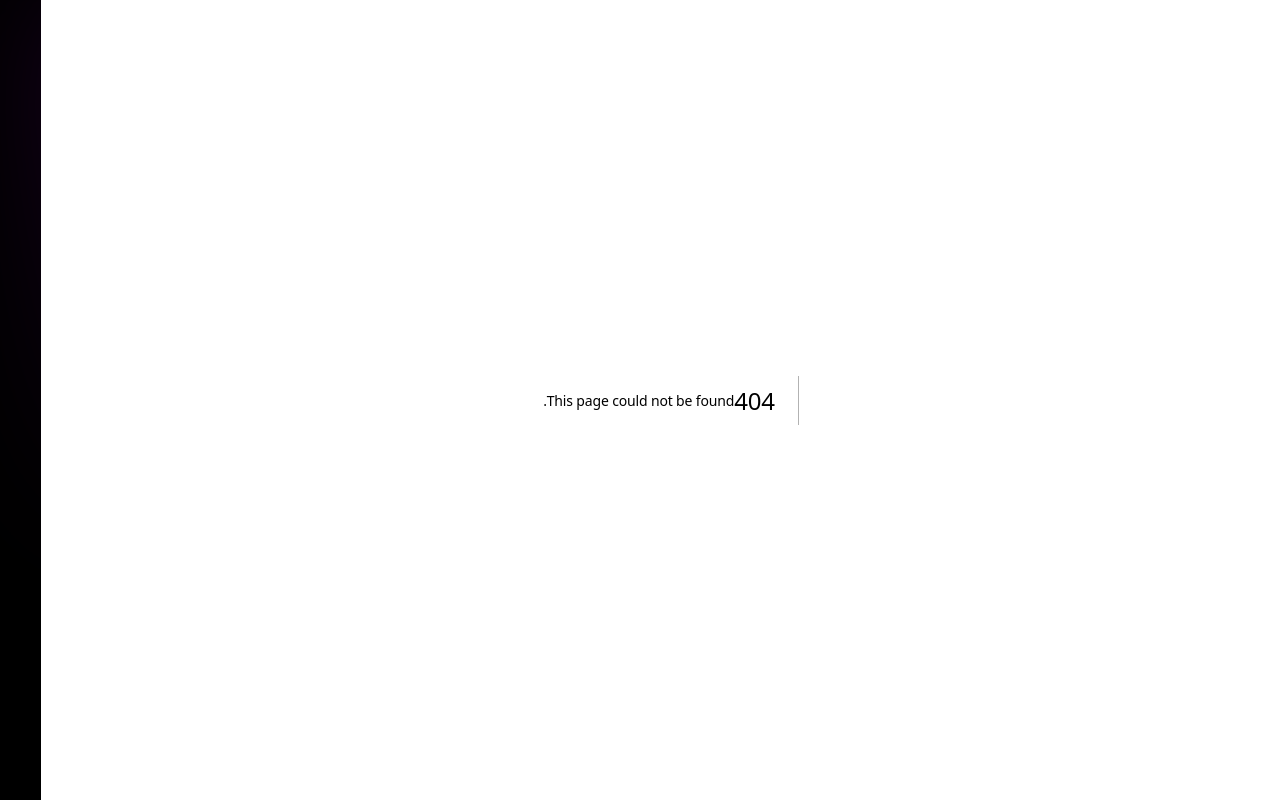
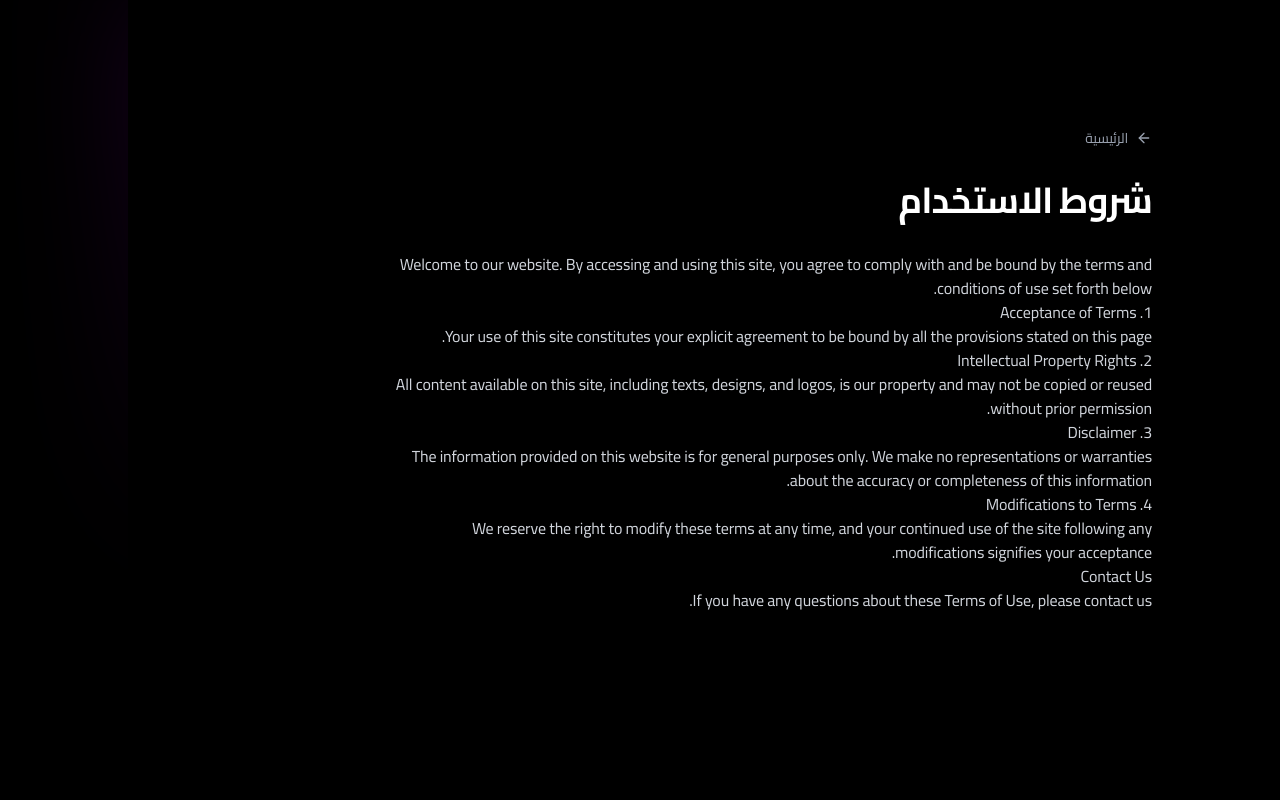
Before and after one commit to mostafa3sliaa/mostafa3slia.com, a Next.js app: page /terms-of-use in a window 1280 px wide. Before the commit this address had no page. Built offline with nearby package versions, Linux system fonts and the light colour scheme.

Commit message:
feat: enhance security headers and add legal pages

```diff
--- /dev/null
+++ b/app/privacy-policy/page.tsx
@@ -0,0 +1,70 @@
+"use client";
+
+import { useLanguage } from "@/contexts/LanguageContext";
+import Link from "next/link";
+import { FiArrowRight, FiArrowLeft } from "react-icons/fi";
+
+export default function PrivacyPolicy() {
+  const { lang, t } = useLanguage();
+  const isRtl = lang === "ar";
+  const Arrow = isRtl ? FiArrowRight : FiArrowLeft;
+
+  return (
+    <main className="min-h-screen py-24 sm:py-32 section-shell">
+      <div className="max-w-3xl mx-auto space-y-8">
+        <Link
+          href="/"
+          className="inline-flex items-center gap-2 text-sm text-gray-400 hover:text-white transition"
+        >
+          <Arrow className="size-4" />
+          {t("nav.home")}
+        </Link>
+        <h1 className="text-3xl font-bold tracking-tight text-white sm:text-4xl">
+          {t("footer.privacyPolicy")}
+        </h1>
+        <div className="prose prose-invert max-w-none text-gray-300">
+          <p>
+            {isRtl
+              ? "توضح سياسة الخصوصية هذه كيف نقوم بجمع واستخدام وحماية بياناتك الشخصية عند زيارتك لموقعنا."
+              : "This Privacy Policy explains how we collect, use, and protect your personal data when you visit our website."}
+          </p>
+
+          <h2>{isRtl ? "1. جمع المعلومات" : "1. Information Collection"}</h2>
+          <p>
+            {isRtl
+              ? "قد نقوم بجمع معلومات شخصية مثل الاسم، والبريد الإلكتروني، وغيرها من التفاصيل عندما تتواصل معنا عبر النماذج المتوفرة بالموقع."
+              : "We may collect personal information such as your name, email address, and other details when you contact us through the forms provided on the site."}
+          </p>
+
+          <h2>{isRtl ? "2. استخدام المعلومات" : "2. Use of Information"}</h2>
+          <p>
+            {isRtl
+              ? "نستخدم المعلومات التي نجمعها لفهم احتياجاتك، ولتقديم خدمة أفضل لك، بالإضافة إلى تحسين تجربة المستخدم على موقعنا."
+              : "We use the information we collect to understand your needs, provide you with better service, and improve the user experience on our website."}
+          </p>
+
+          <h2>{isRtl ? "3. حماية البيانات" : "3. Data Protection"}</h2>
+          <p>
+            {isRtl
+              ? "نحن ملتزمون بضمان أمان معلوماتك، ونستخدم الإجراءات التقنية والإدارية المناسبة لحمايتها من الوصول غير المصرح به."
+              : "We are committed to ensuring that your information is secure and we use suitable technical and administrative measures to protect it from unauthorized access."}
+          </p>
+
+          <h2>{isRtl ? "4. ملفات تعريف الارتباط (Cookies)" : "4. Cookies"}</h2>
+          <p>
+            {isRtl
+              ? "قد يستخدم موقعنا ملفات تعريف الارتباط لتحسين تجربتك. يمكنك تعطيل هذه الملفات من إعدادات المتصفح الخاص بك."
+              : "Our website may use cookies to enhance your experience. You can disable these files from your browser settings."}
+          </p>
+
+          <h2>{isRtl ? "تواصل معنا" : "Contact Us"}</h2>
+          <p>
+            {isRtl
+              ? "إذا كانت لديك أي أسئلة حول سياسة الخصوصية هذه، يُرجى التواصل معنا."
+              : "If you have any questions about this Privacy Policy, please contact us."}
+          </p>
+        </div>
+      </div>
+    </main>
+  );
+}
--- /dev/null
+++ b/app/terms-of-use/page.tsx
@@ -0,0 +1,70 @@
+"use client";
+
+import { useLanguage } from "@/contexts/LanguageContext";
+import Link from "next/link";
+import { FiArrowRight, FiArrowLeft } from "react-icons/fi";
+
+export default function TermsOfUse() {
+  const { lang, t } = useLanguage();
+  const isRtl = lang === "ar";
+  const Arrow = isRtl ? FiArrowRight : FiArrowLeft;
+
+  return (
+    <main className="min-h-screen py-24 sm:py-32 section-shell">
+      <div className="max-w-3xl mx-auto space-y-8">
+        <Link
+          href="/"
+          className="inline-flex items-center gap-2 text-sm text-gray-400 hover:text-white transition"
+        >
+          <Arrow className="size-4" />
+          {t("nav.home")}
+        </Link>
+        <h1 className="text-3xl font-bold tracking-tight text-white sm:text-4xl">
+          {t("footer.termsOfUse")}
+        </h1>
+        <div className="prose prose-invert max-w-none text-gray-300">
+          <p>
+            {isRtl
+              ? "مرحباً بك في موقعنا. من خلال الوصول إلى هذا الموقع واستخدامه، فإنك توافق على الالتزام بشروط وأحكام الاستخدام الموضحة أدناه."
+              : "Welcome to our website. By accessing and using this site, you agree to comply with and be bound by the terms and conditions of use set forth below."}
+          </p>
+
+          <h2>{isRtl ? "1. قبول الشروط" : "1. Acceptance of Terms"}</h2>
+          <p>
+            {isRtl
+              ? "يعد تصفحك لهذا الموقع موافقة صريحة على الالتزام بجميع الأحكام المذكورة في هذه الصفحة."
+              : "Your use of this site constitutes your explicit agreement to be bound by all the provisions stated on this page."}
+          </p>
+
+          <h2>{isRtl ? "2. حقوق الملكية الفكرية" : "2. Intellectual Property Rights"}</h2>
+          <p>
+            {isRtl
+              ? "جميع المحتويات المتوفرة على هذا الموقع بما في ذلك النصوص والتصميمات والشعارات مملوكة لنا ولا يجوز نسخها أو إعادة استخدامها بدون إذن مسبق."
+              : "All content available on this site, including texts, designs, and logos, is our property and may not be copied or reused without prior permission."}
+          </p>
+
+          <h2>{isRtl ? "3. إخلاء المسؤولية" : "3. Disclaimer"}</h2>
+          <p>
+            {isRtl
+              ? "المعلومات المقدمة في هذا الموقع هي لأغراض عامة فقط. لا نقدم أي ضمانات حول دقة أو اكتمال هذه المعلومات."
+              : "The information provided on this website is for general purposes only. We make no representations or warranties about the accuracy or completeness of this information."}
+          </p>
+
+          <h2>{isRtl ? "4. التعديلات على الشروط" : "4. Modifications to Terms"}</h2>
+          <p>
+            {isRtl
+              ? "نحتفظ بالحق في تعديل هذه الشروط في أي وقت، ويعتبر استمرارك في استخدام الموقع بعد إجراء أي تعديلات موافقة منك عليها."
+              : "We reserve the right to modify these terms at any time, and your continued use of the site following any modifications signifies your acceptance."}
+          </p>
+
+          <h2>{isRtl ? "تواصل معنا" : "Contact Us"}</h2>
+          <p>
+            {isRtl
+              ? "إذا كانت لديك أي أسئلة حول شروط الاستخدام هذه، يُرجى التواصل معنا."
+              : "If you have any questions about these Terms of Use, please contact us."}
+          </p>
+        </div>
+      </div>
+    </main>
+  );
+}
--- a/components/Footer.tsx
+++ b/components/Footer.tsx
@@ -10,9 +10,19 @@ export function Footer() {
   return (
     <footer className="border-t border-white/8 py-8">
       <div className="section-shell flex flex-col items-center justify-between gap-4 text-center sm:flex-row sm:text-left">
-        <p className="text-sm text-gray-500">
-          {t("footer.copyright")} {new Date().getFullYear()} {dict.data.headerName}.
-        </p>
+        <div className="flex flex-col items-center gap-1 sm:items-start">
+          <p className="text-sm text-gray-500">
+            {t("footer.copyright")} {new Date().getFullYear()} {dict.data.headerName}.
+          </p>
+          <div className="flex gap-4 text-xs text-gray-400">
+            <Link href="/privacy-policy" className="hover:text-white transition">
+              {t("footer.privacyPolicy")}
+            </Link>
+            <Link href="/terms-of-use" className="hover:text-white transition">
+              {t("footer.termsOfUse")}
+            </Link>
+          </div>
+        </div>
         <div className="flex items-center gap-2">
           {socialLinks.map(({ href, label, icon: Icon }) => (
             <Link
--- a/dictionaries/ar.json
+++ b/dictionaries/ar.json
@@ -83,7 +83,9 @@
   },
   "footer": {
     "copyright": "جميع الحقوق محفوظة",
-    "developer": "مصطفى أحمد"
+    "developer": "مصطفى أحمد",
+    "privacyPolicy": "سياسة الخصوصية",
+    "termsOfUse": "شروط الاستخدام"
   },
   "data": {
     "headerName": "مصطفى أحمد",
--- a/dictionaries/en.json
+++ b/dictionaries/en.json
@@ -83,7 +83,9 @@
   },
   "footer": {
     "copyright": "All rights reserved",
-    "developer": "Mostafa Ahmed"
+    "developer": "Mostafa Ahmed",
+    "privacyPolicy": "Privacy Policy",
+    "termsOfUse": "Terms of Use"
   },
   "data": {
     "headerName": "Mostafa Ahmed",
```
Also changed, not shown: 1 other file (tests, documents, lock files or other folders).
